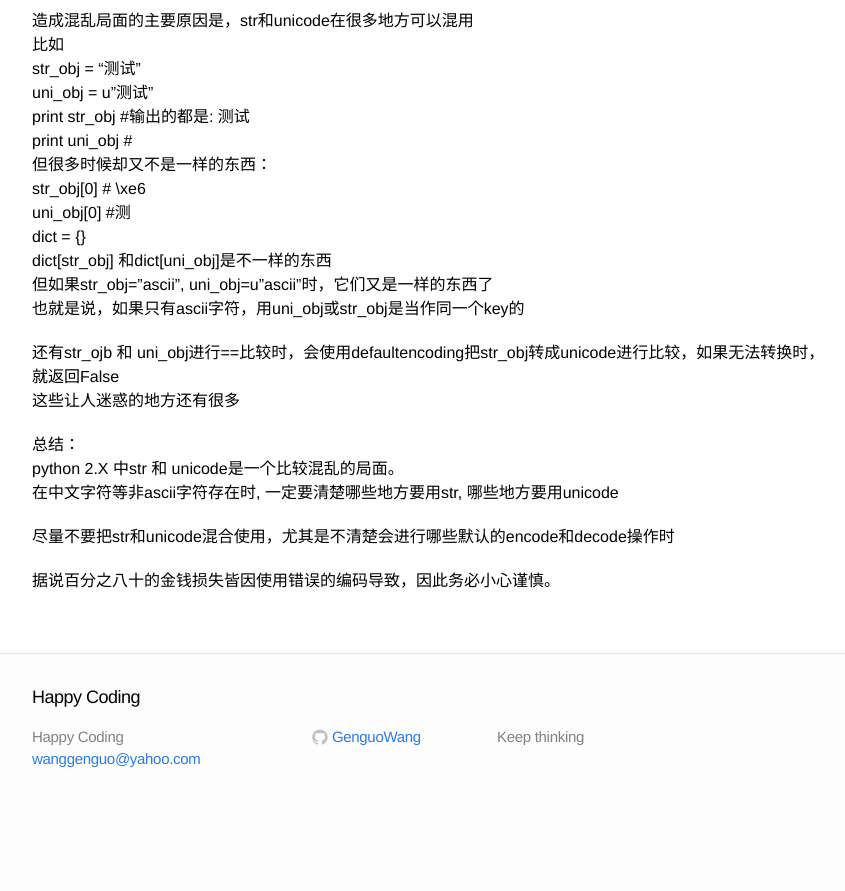
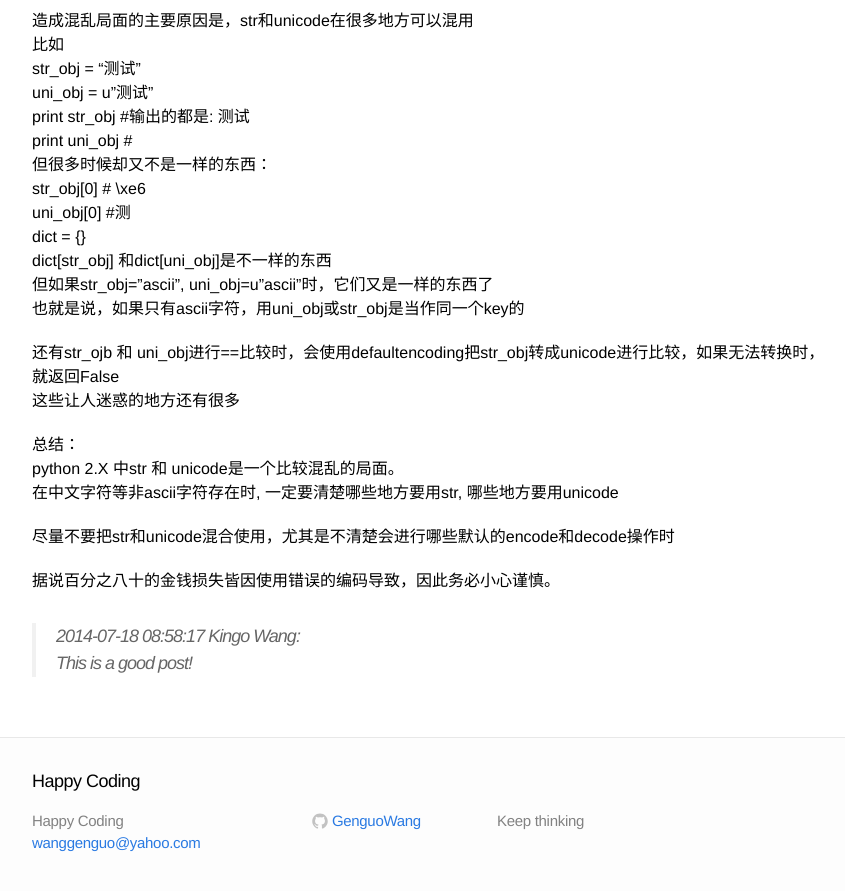
Before and after one commit to GenguoWang/GenguoWang.github.io, a Jekyll site: the page built from _posts/2014-07-18-python-encoding.markdown, in a window 1280 px wide and 900 px high, scrolled down 721 px. Shown: the top 891 px of the window, without its empty margins (208-1053 px from the left). Built offline with Jekyll 4.4.1, drawn with Linux system fonts in a browser that asks for light colours; before the commit the page ends 1537 px from its top, so only the background shows below that.

Commit message:
add comment

```diff
--- a/_posts/2014-07-18-python-encoding.markdown
+++ b/_posts/2014-07-18-python-encoding.markdown
@@ -53,3 +53,7 @@ python 2.X 中str 和 unicode是一个比较混乱的局面。
 尽量不要把str和unicode混合使用，尤其是不清楚会进行哪些默认的encode和decode操作时
 
 据说百分之八十的金钱损失皆因使用错误的编码导致，因此务必小心谨慎。
+
+
+>2014-07-18 08:58:17 Kingo Wang:
+>This is a good post!
```
Also changed, not shown: 2 other files.
